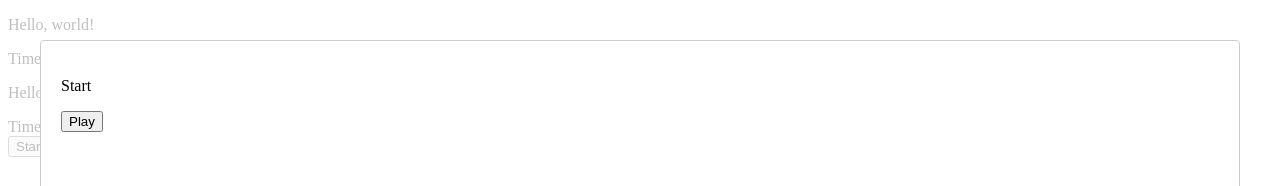
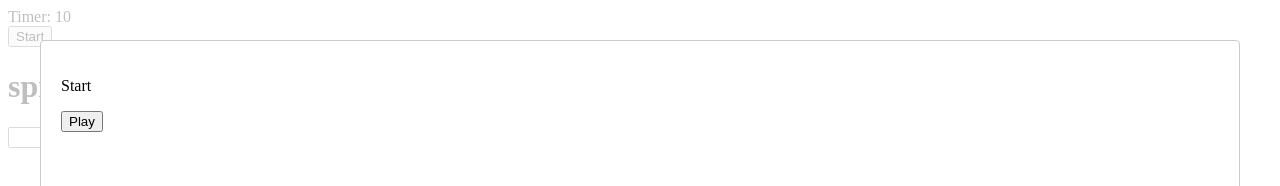
Before and after one commit to MLH-Hackathon-9-1-23-9-3-23/buggin-out, a React (Create React App) app in the folder client/: page / in a window 1280 px wide. Shown: the top 186 px of the page. Built offline with nearby package versions, Linux system fonts and the light colour scheme; the HTML template or start-up script is replaced by a standard one.

Commit message:
timer in sync

```diff
--- a/client/src/App.tsx
+++ b/client/src/App.tsx
@@ -64,8 +64,6 @@ const App: React.FC = () => {
 
   return (
     <div id="App">
-      <p>Hello, world!</p>
-      <Timer />
       <Main playing={playing} setPlaying={setPlaying}/>
       <StartModal />
       <h1>{wordToMatch}</h1>
@@ -74,6 +72,7 @@ const App: React.FC = () => {
     </div>
   );
 }
+
 export default App;
 
 //onChange={(e: React.ChangeEvent<HTMLInputElement>): void => handleChange(e.target.value)}
--- a/client/src/components/MainScreen.tsx
+++ b/client/src/components/MainScreen.tsx
@@ -9,8 +9,7 @@ interface MainProps {
 export default function Main({ playing, setPlaying }: MainProps) {
   return (
     <div id="Main">
-      <p>Hello, world!</p>
-      <Timer />
+      <Timer startTimer={playing}/>
       <button onClick={() => setPlaying(!playing)}>
         {playing ? "Stop" : "Start"}
       </button>
--- a/client/src/components/Timer.tsx
+++ b/client/src/components/Timer.tsx
@@ -1,16 +1,19 @@
 import React, { useState, useEffect } from 'react';
 
+interface TimerProps {
+  startTimer: boolean;
+}
 
-const Timer = () => {
+const Timer = ({startTimer}: TimerProps) => {
   // const [ms, setMS] = useState(0);
   const [sec, setSec] = useState(10);
 
   useEffect(() => {
-    if (sec > 0) {
+    if (sec > 0 && startTimer) {
       console.log(sec)
       setTimeout(() => setSec(sec - 1), 1000);
     }
-  }, [sec]);
+  }, [sec, startTimer]);
 
   return (
     <div className="timer">
```
